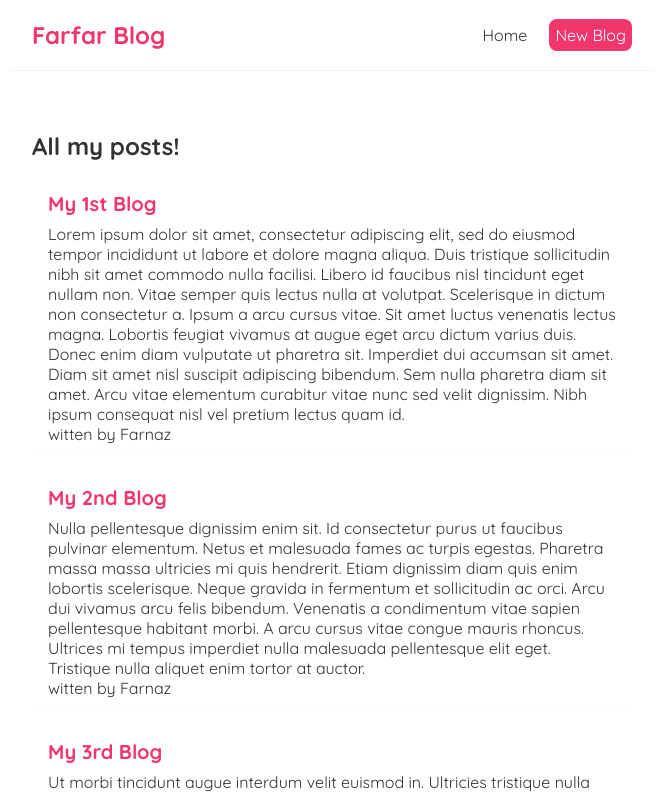
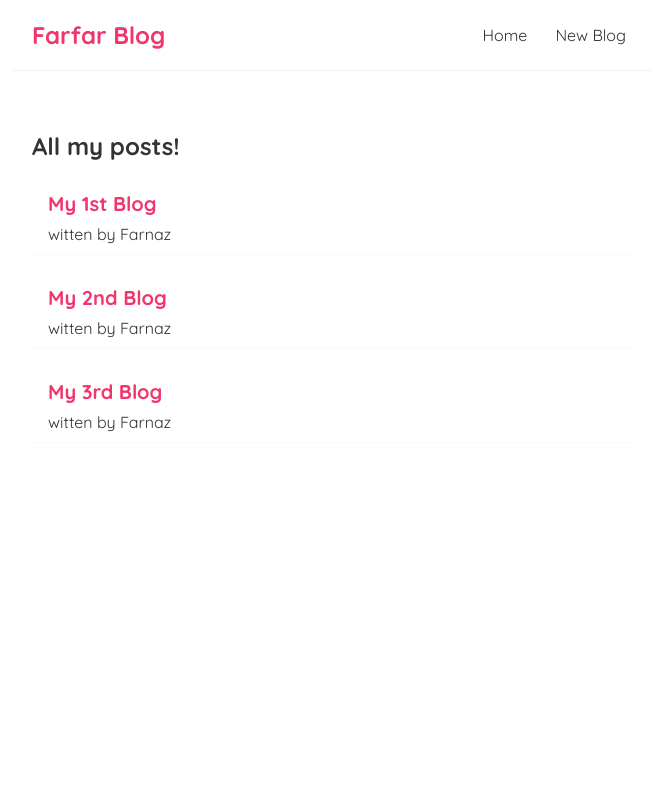
Before and after one commit to FarnazJamali/my-weblog, a React (Vite) app: page / in a window 1280 px wide. Shown: the top 794 px of the page, without its empty margins (308-971 px from the left). Built offline with nearby package versions, Linux system fonts and the light colour scheme; data requests are answered from the project's data file.

Commit message:
[ADD+UPDATE] sent params and created routes

```diff
--- a/src/App.jsx
+++ b/src/App.jsx
@@ -1,21 +1,24 @@
 import { BrowserRouter as Router, Routes, Route } from "react-router-dom";
+import Blogdetails from "./components/Blogdetails";
+import Create from "./components/create";
 import Home from "./components/Home";
 import Navbar from "./components/Navbar";
 
 function App() {
   return (
     <>
-      <div className="App">
-        <Router>
-          <Routes>
-            <Route path=""></Route>
-          </Routes>
-        </Router>
-        <Navbar />
-        <div className="content">
-          <Home />
+      <Router>
+        <div className="App">
+          <Navbar />
+          <div className="content">
+            <Routes>
+              <Route path="/blog/:id" element={<Blogdetails />}></Route>
+              <Route path="/create" element={<Create />}></Route>
+              <Route path="/" exact element={<Home />}></Route>
+            </Routes>
+          </div>
         </div>
-      </div>
+      </Router>
     </>
   );
 }
--- a/src/components/Blog.jsx
+++ b/src/components/Blog.jsx
@@ -1,3 +1,5 @@
+import { Link } from "react-router-dom";
+
 const Blog = ({ blogs, title }) => {
   //   const blogs = props.blogs;
   //   console.log(blogs);
@@ -8,9 +10,10 @@ const Blog = ({ blogs, title }) => {
         <h2>{title}</h2>
         {blogs.map((blog) => (
           <div className="blog-preview" key={blog.id}>
-            <h2>{blog.title}</h2>
-            <p>{blog.body}</p>
-            <p> witten by {blog.author}</p>
+            <Link to={`blog/${blog.id}`}>
+              <h2>{blog.title}</h2>
+              <p> witten by {blog.author}</p>
+            </Link>
           </div>
         ))}
       </div>
--- /dev/null
+++ b/src/components/Blogdetails.jsx
@@ -0,0 +1,13 @@
+import { useParams } from "react-router-dom";
+
+const Blogdetails = () => {
+  const { id } = useParams();
+  return (
+    <>
+          <h3>Blog {id}</h3>
+
+    </>
+  );
+};
+
+export default Blogdetails;
--- /dev/null
+++ b/src/components/Create.jsx
@@ -0,0 +1,5 @@
+const Create = () => {
+  return <>Hellow</>;
+};
+
+export default Create;
--- a/src/components/Home.jsx
+++ b/src/components/Home.jsx
@@ -3,6 +3,7 @@ import Blog from "./Blog";
 
 const Home = () => {
   const [blogs, setBlogs] = useState(null);
+  let [loading, setLoading] = useState(true);
 
   useEffect(() => {
     fetch("http://localhost:8000/Blogs")
@@ -11,11 +12,13 @@ const Home = () => {
       })
       .then((data) => {
         setBlogs(data);
+        setLoading(false);
       });
   });
   return (
     <>
       <div className="home">
+        {loading && <h5>Loading...</h5>}
         {blogs && <Blog blogs={blogs} title={"All my posts!"} />}
       </div>
     </>
--- a/src/components/Navbar.jsx
+++ b/src/components/Navbar.jsx
@@ -1,24 +1,21 @@
+import { Link } from "react-router-dom";
 const Navbar = () => {
   return (
     <>
       <nav className="navbar">
         <h1>Farfar Blog</h1>
         <div className="links">
-          <a href="/">Home</a>
-          <a
-            href="/create"
-            style={{
-              color: "white",
-              backgroundColor: "#f1356d",
-              borderRadius: "8px",
-            }}
-          >
-            New Blog
-          </a>
+          <Link to="/">Home</Link>
+          <Link to="/create">New Blog</Link>
         </div>
       </nav>
     </>
   );
 };
 
+//  style={{
+//               color: "white",
+//               backgroundColor: "#f1356d",
+//               borderRadius: "8px",
+//             }}
 export default Navbar;
--- a/src/index.css
+++ b/src/index.css
@@ -47,3 +47,6 @@
   color: #f1356d;
   margin-bottom: 8px;
 }
+.blog-preview a{
+  text-decoration:none
+}
```
